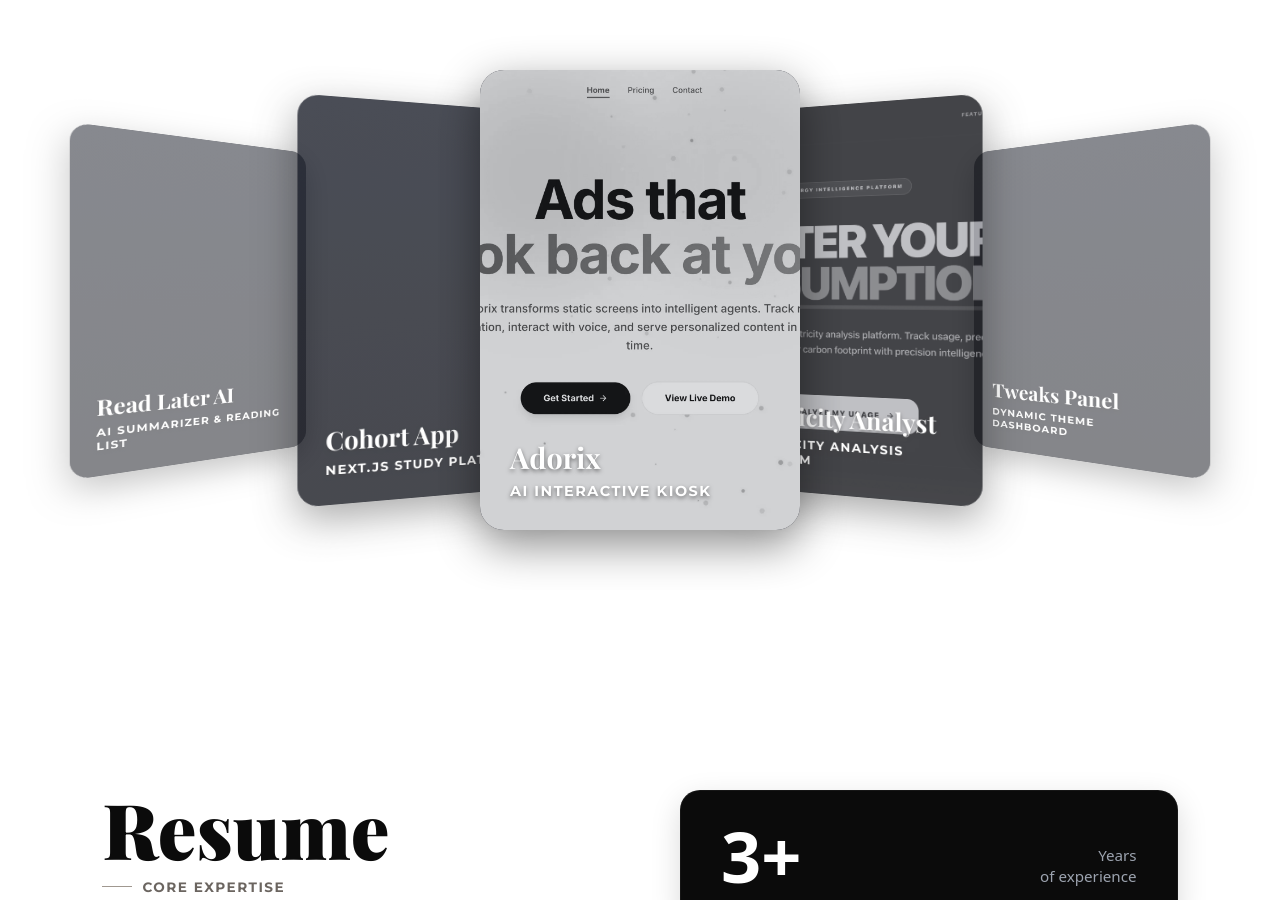
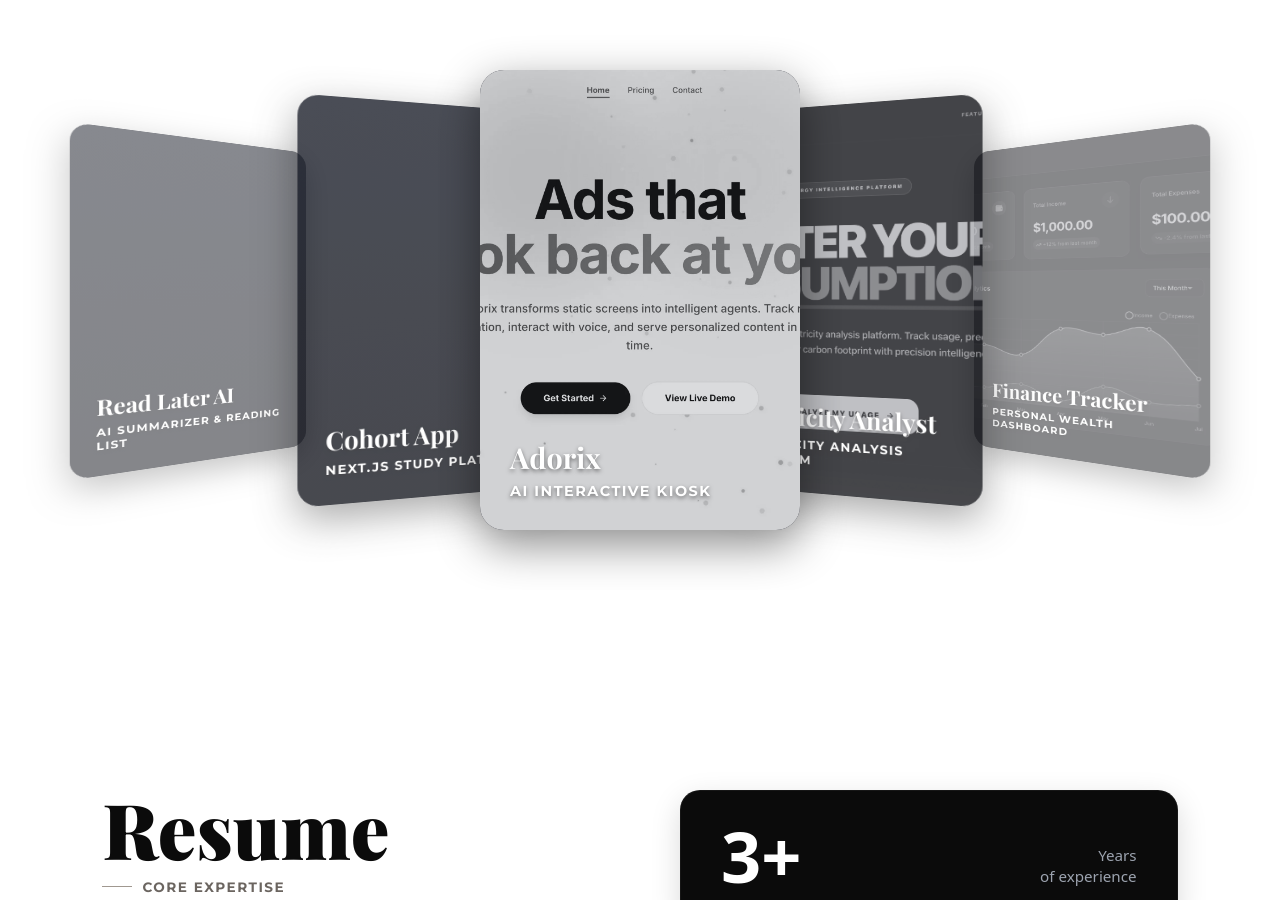
Before and after one commit to SahanAdithya/My-portfolio, a React (Create React App) app: page / in a window 1280 px wide. Shown: the part 2040-2940 px from the top of the page. Built offline with nearby package versions, Linux system fonts and the light colour scheme; a web font is replaced by a local one.

Commit message:
Add Finance Tracker and update projects

```diff
--- a/src/App.js
+++ b/src/App.js
@@ -17,6 +17,7 @@
 // --- 3. IMAGE IMPORTS ---
 import adorixImg from './adorix.webp';
 import electricityAnalystImg from './electricity-analyst.webp';
+import financeTrackerImg from './finance-tracker.webp';
 import Lenis from 'lenis';
 import 'lenis/dist/lenis.css';
 
@@ -128,8 +129,8 @@
       tech: ['React', 'Python', 'OpenCV', 'FastAPI', 'TensorFlow'],
       description: 'Adorix transforms static screens into intelligent agents. Track motion, interact with voice, and serve personalized content in real-time.',
       image: adorixImg,
-      status: '(2ND YEAR PROJECT - ONGOING)',
-      link: 'https://github.com/SahanAdithya'
+      status: '(2ND YEAR PROJECT - COMPLETE)',
+      link: 'https://www.adorixit.com/'
     },
     {
       id: 'electricity-analyst',
@@ -141,18 +142,18 @@
       description: 'An intelligent electricity analysis platform designed to track power usage, analyze energy efficiency, and provide personalized insights for optimizing electricity consumption.',
       image: electricityAnalystImg,
       status: '(ACADEMIC WORK - COMPLETE)',
-      link: 'https://github.com/SahanAdithya'
+      link: 'https://electricity-analysis-2zyk.vercel.app/'
     },
     {
-      id: 'tweaks',
-      title: 'Tweaks Panel',
-      subtitle: 'Dynamic Theme Dashboard',
-      largeText: 'TWEAKS',
-      color: '#b026ff',
-      tech: ['React', 'Local Storage', 'CSS Variables'],
-      description: 'A lightweight settings panel enabling developers to live-tweak layouts, toggle theme variables, and visualize UI components in real-time.',
-      image: '',
-      status: '(TECHNICAL TOOL - COMPLETE)',
+      id: 'finance-tracker',
+      title: 'Finance Tracker',
+      subtitle: 'Personal Wealth Dashboard',
+      largeText: 'FINANCE',
+      color: '#00e676',
+      tech: ['React', 'Chart.js', 'Node.js', 'Express', 'MongoDB'],
+      description: 'A comprehensive personal wealth and budget tracking dashboard featuring real-time expense visualization, monthly savings goal tracking, and automated financial health analytics.',
+      image: financeTrackerImg,
+      status: '(ACADEMIC WORK - COMPLETE)',
       link: 'https://github.com/SahanAdithya'
     }
   ];
```
Also changed, not shown: src/finance-tracker.webp (added).
